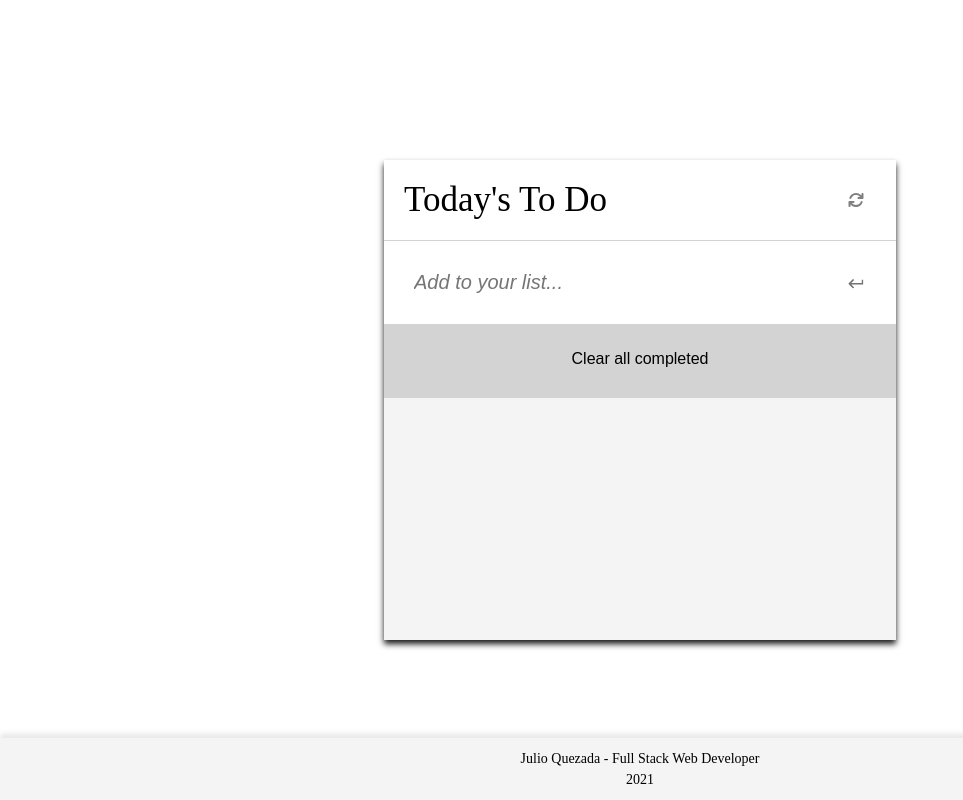
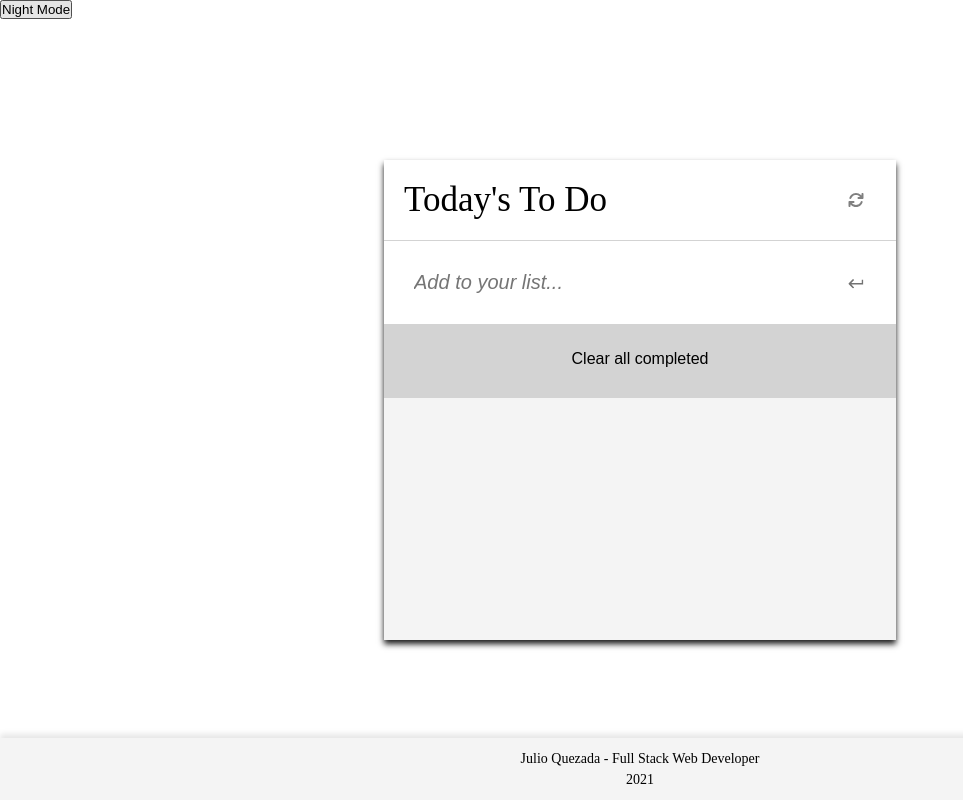
Before and after one commit to Alejandroq12/to-do-list, a plain HTML site: page index.html in a window 1280 px wide. Shown: the whole page, without its empty margins (0-963 px from the left). Drawn offline with Linux system fonts and the light colour scheme.

Commit message:
Update index.html

```diff
--- a/index.html
+++ b/index.html
@@ -1 +1 @@
-<!doctype html><html lang="en"><head><meta charset="UTF-8"/><meta http-equiv="X-UA-Compatible" content="IE=edge"/><meta name="viewport" content="width=device-width,initial-scale=1"/><title>To do list</title></head><body><div id="main-content"><div id="todo-list-placeholder"></div></div><footer id="footer"><div><p>Julio Quezada - Full Stack Web Developer</p><p>2021</p></div></footer><script defer="defer" src="runtime.bundle.js"></script><script defer="defer" src="index.bundle.js"></script></body></html>
+<!doctype html><html lang="en"><head><meta charset="UTF-8"/><meta http-equiv="X-UA-Compatible" content="IE=edge"/><meta name="viewport" content="width=device-width,initial-scale=1"/><title>To do list</title></head><body><div id="main-content"><button id="toggle-theme">Night Mode</button><div id="todo-list-placeholder"></div></div><footer id="footer"><div><p>Julio Quezada - Full Stack Web Developer</p><p>2021</p></div></footer><script defer="defer" src="runtime.bundle.js"></script><script defer="defer" src="index.bundle.js"></script></body></html>
```
